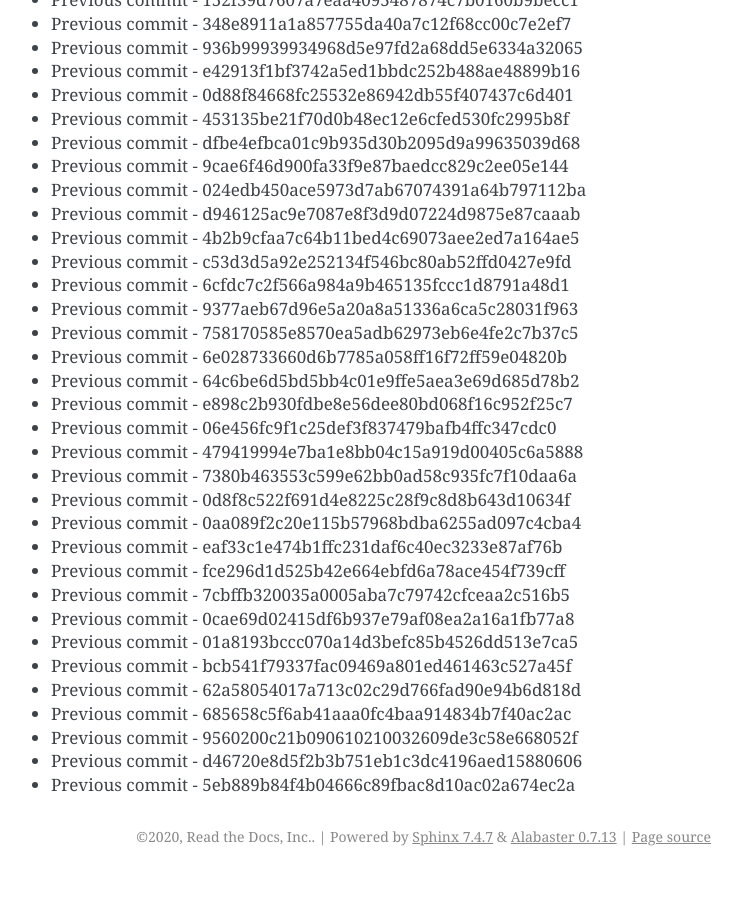
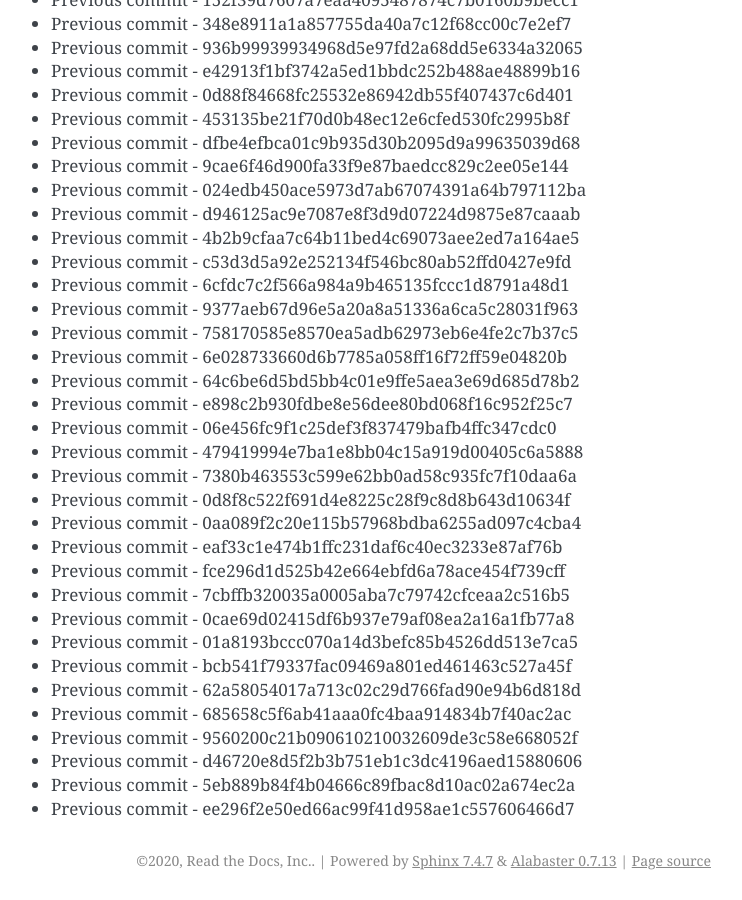
Before and after one commit to readthedocs/rtd-git-stresstest, a Sphinx documentation site: the page built from docs/updates.rst, in a window 1280 px wide and 900 px high, scrolled down 14553 px. Shown: the whole window, without its empty margins (399-1141 px from the left). Built offline with Sphinx 7.4.7, drawn with Linux system fonts in a browser that asks for light colours; before the commit the page ends 15429 px from its top, so only the background shows below that.

Commit message:
Generating commit from previous: ee296f2e50ed66ac99f41d958ae1c557606466d7

```diff
--- a/docs/updates.rst
+++ b/docs/updates.rst
@@ -643,3 +643,4 @@ It can be tested for any performance characteristics.
 * Previous commit - 9560200c21b090610210032609de3c58e668052f
 * Previous commit - d46720e8d5f2b3b751eb1c3dc4196aed15880606
 * Previous commit - 5eb889b84f4b04666c89fbac8d10ac02a674ec2a
+* Previous commit - ee296f2e50ed66ac99f41d958ae1c557606466d7
```
